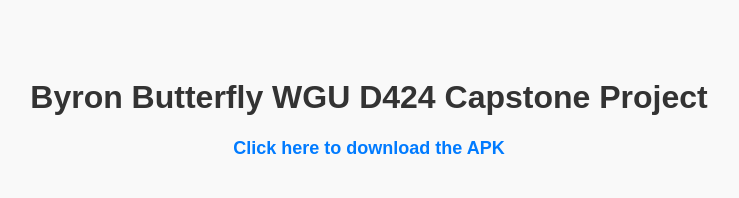
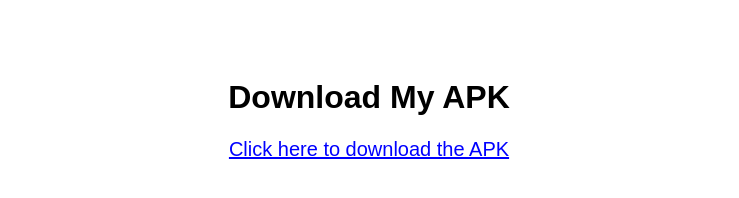
Before and after one commit to bbutt10/Wgu-D424-capstone-, a plain HTML site: page index.html in a window 1280 px wide. Shown: the whole page, without its empty margins (271-1010 px from the left). Drawn offline with Linux system fonts and the light colour scheme.

Commit message:
Update index.html

```diff
--- a/index.html
+++ b/index.html
@@ -1,13 +1,11 @@
 <!DOCTYPE html>
 <html lang="en">
 <head>
-    <meta charset="UTF-8" />
-    <title>Byron Butterfly WGU D424 Capstone</title>
+<meta charset="UTF-8" />
+<title>Download My APK</title>
 </head>
-<body style="text-align: center; font-family: Arial, sans-serif; padding: 50px; background-color: #f9f9f9;">
-    <h1 style="color: #333;">Byron Butterfly WGU D424 Capstone Project</h1>
-    <p style="margin-top: 20px; font-size: 18px;">
-        <a href="https://raw.githubusercontent.com/bbutt10/Wgu-D424-capstone-/main/APK/com.companyname.WGU971BB-Signed.apk" download style="text-decoration: none; color: #007bff; font-weight: bold;">Click here to download the APK</a>
-    </p>
+<body style="text-align: center; font-family: Arial, sans-serif; padding: 50px;">
+<h1>Download My APK</h1>
+<a href="https://github.com/bbutt10/Wgu-D424-capstone-/releases/download/release-1/com.companyname.WGU971BB-Signed.apk" download style="font-size:20px; color:blue;">Click here to download the APK</a>
 </body>
 </html>
```
